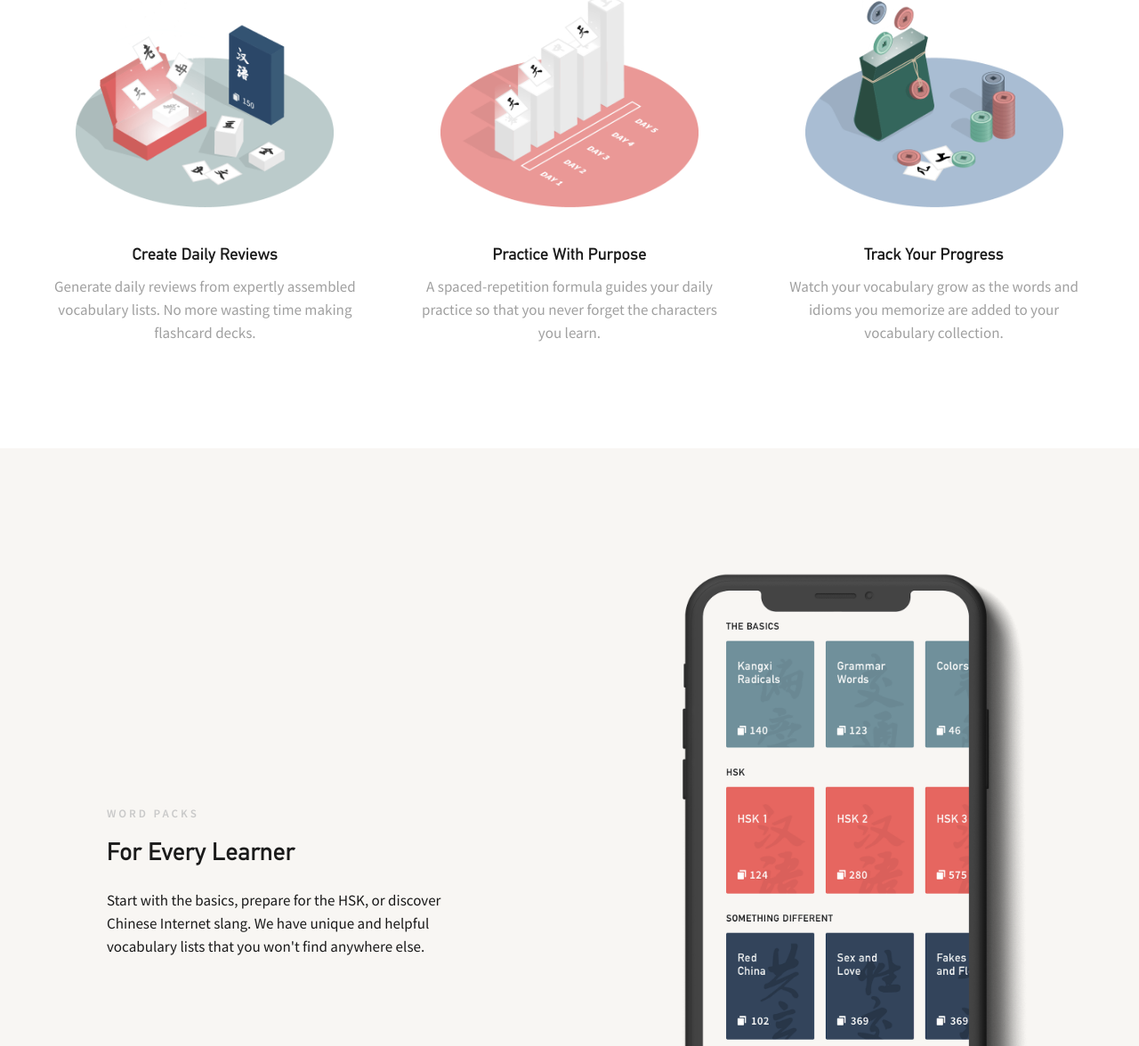
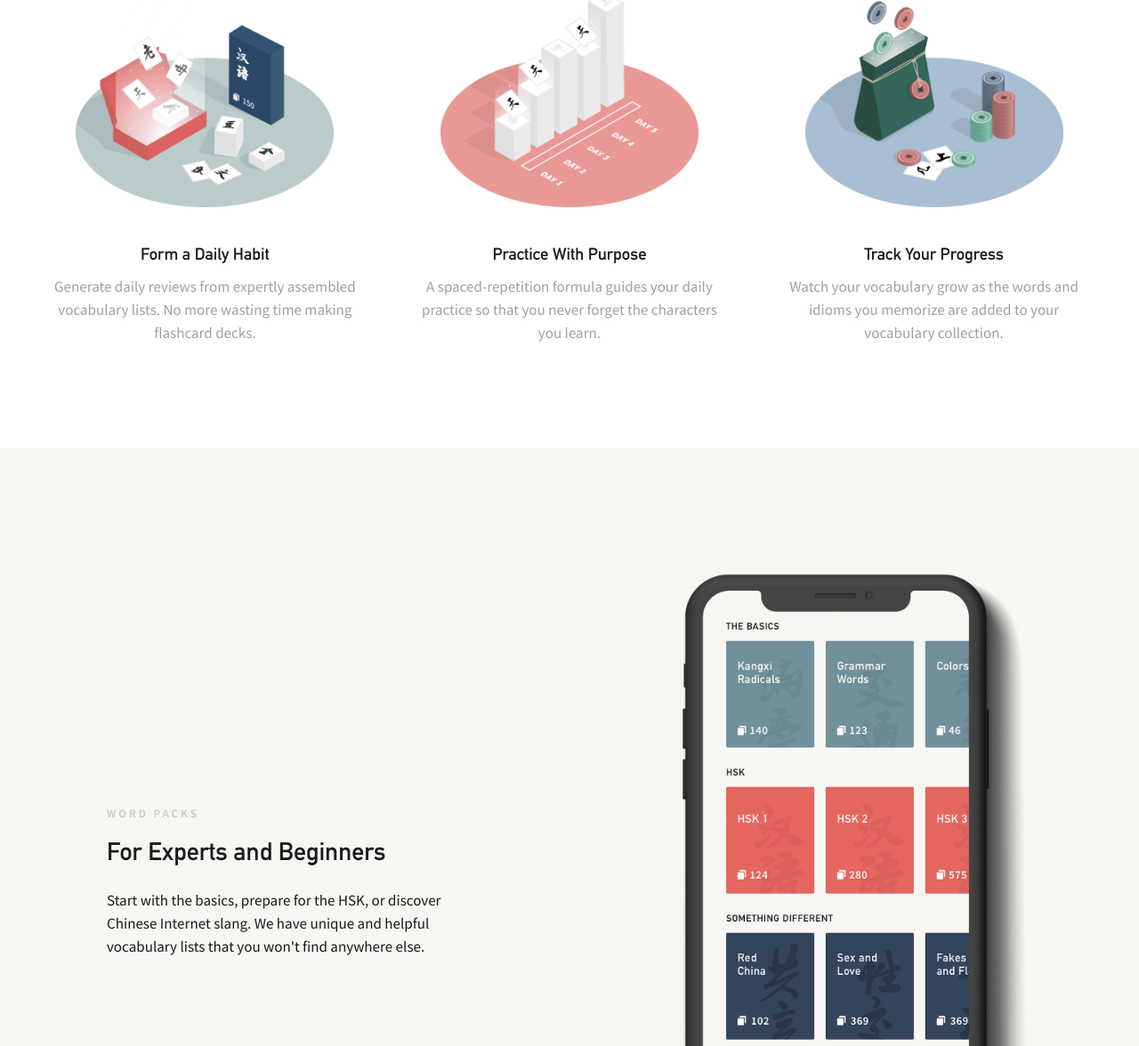
Before and after one commit to Cmlynars/daily-chinese-splash, a plain HTML site: page index.html in a window 1280 px wide. Shown: the part 1055-2231 px from the top of the page at 89% size. Drawn offline with Linux system fonts and the light colour scheme.

Commit message:
copy updates

```diff
--- a/index.html
+++ b/index.html
@@ -57,7 +57,7 @@
         <div class="description-block">
           <img src="img/onboard_1@2x.png" width="290px" alt="">
           <h3 class="text-center">
-            Create Daily Reviews
+            Form a Daily Habit
           </h3>
           <p class="text-center">
             Generate daily reviews from expertly assembled vocabulary lists. No more wasting time making flashcard decks.
@@ -96,7 +96,7 @@
         <div class="copy-container">
           <p class="subtitle">Word Packs</p>
           <h2 class="description-title">
-            For Every Learner
+            For Experts and Beginners
           </h2>
           <p>
             Start with the basics, prepare for the HSK, or discover Chinese Internet slang. We have unique and helpful vocabulary lists that you won't find anywhere else.
```
